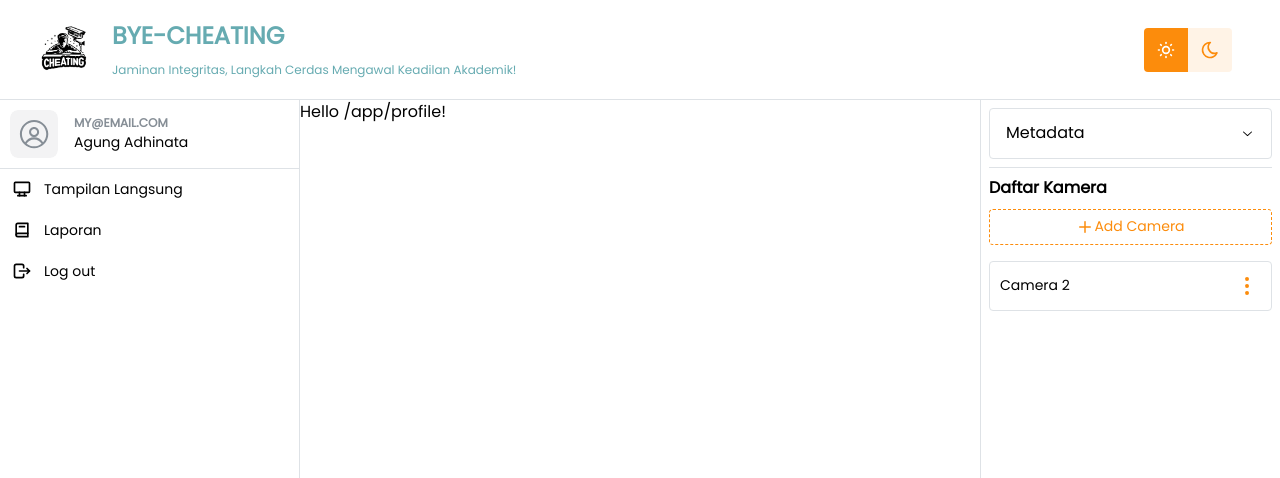
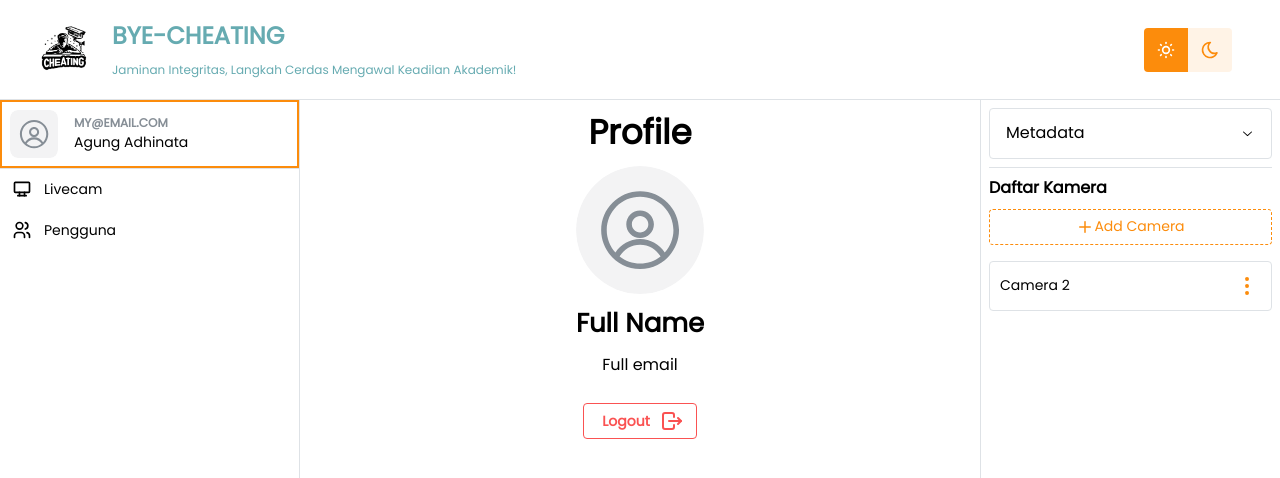
Before and after one commit to Kitastack/bye-cheating, a React (Vite) app in the folder frontend/: page /app/profile in a window 1280 px wide. Shown: the top 478 px of the page. Built offline with nearby package versions, Linux system fonts and the light colour scheme; no server answers.

Commit message:
feat: add profile page

```diff
--- a/frontend/src/components/sidebar/SidebarContent.tsx
+++ b/frontend/src/components/sidebar/SidebarContent.tsx
@@ -1,19 +1,19 @@
 import { Divider, NavLink } from "@mantine/core";
 import { useState } from "react";
-import { IconDeviceDesktop, IconBook2, IconLogout } from "@tabler/icons-react";
+import { IconDeviceDesktop, IconUsers } from "@tabler/icons-react";
 import { UserCardInfo } from "./UserInfo";
-import { useNavigate } from "@tanstack/react-router";
+import { useNavigate, useRouterState } from "@tanstack/react-router";
 
 const menuLists = [
   {
-    title: "Tampilan Langsung",
+    title: "Livecam",
     path: "/app",
     icon: <IconDeviceDesktop size={20} />,
   },
   {
-    title: "Laporan",
-    path: "/app/laporan",
-    icon: <IconBook2 size={20} />,
+    title: "Pengguna",
+    path: "/app/users",
+    icon: <IconUsers size={20} />,
   },
 ];
 
@@ -22,9 +22,7 @@ const menuLists = [
 //     <div className="flex min-h-6 items-center justify-center p-4">
 //       <img
 //         src="/LogoBgWhite.png"
-//         className={`float-left block h-12 w-12 duration-500 ${
-//           !open && "hidden"
-//         }`}
+//         className={`float-left block h-12 w-12 duration-500`}
 //       />
 //       <div className="p-1" />
 //       <Text variant="text">Dashboard</Text>
@@ -34,13 +32,14 @@ const menuLists = [
 
 export default function SidebarContent() {
   const navigate = useNavigate();
+  const router = useRouterState()
   const [active, setActive] = useState(
     menuLists.findIndex((item) => item.path == (location.pathname ?? "/app"))
   );
 
   return (
     <>
-      <UserCardInfo />
+      <UserCardInfo active={router.location.pathname == "/app/profile"} onClick={()=> navigate({to: "/app/profile"})} />
       <Divider my={""} />
       {menuLists.map((val, idx) => (
         <NavLink
@@ -49,24 +48,13 @@ export default function SidebarContent() {
           component={"button"}
           label={val.title}
           leftSection={val.icon}
-          active={active == idx}
+          active={val.path == router.location.pathname}
           onClick={() => {
             navigate({to: val.path});
             setActive(idx);
           }}
         />
       ))}
-      <NavLink
-        key={"logout"}
-        variant="subtle"
-        component="button"
-        label={"Log out"}
-        color="red"
-        leftSection={<IconLogout size={20} />}
-        onClick={() => {
-          console.log("logout");
-        }}
-      />
     </>
   );
 }
--- a/frontend/src/components/sidebar/UserInfo.tsx
+++ b/frontend/src/components/sidebar/UserInfo.tsx
@@ -2,9 +2,13 @@ import { Avatar, Group, Text, UnstyledButton } from "@mantine/core";
 
 
 
-export function UserCardInfo() {
+export function UserCardInfo({active, onClick}:{active: boolean, onClick: () => void}) {
   return (
-    <UnstyledButton style={{}} onClick={() => {}}>
+    <UnstyledButton style={{
+      outline: active ? "solid 2px var(--mantine-color-myColor-6)" : "solid 1px transparent",
+      outlineOffset: "-2px",
+      borderColor: "var(--mantine-color-myColor-6)",
+    }} onClick={onClick}>
       <Group wrap="nowrap" p={"xs"}>
         <Avatar size={48} radius={"md"} />
         <div>
--- /dev/null
+++ b/frontend/src/pages/app/ProfilePage.tsx
@@ -0,0 +1,17 @@
+import { Avatar, Button, Divider, Flex, Text, Title } from "@mantine/core";
+import { IconLogout } from "@tabler/icons-react";
+
+
+export function ProfilePage() {
+    return (
+        <Flex direction={"column"} gap={"sm"} p={"xs"} align={"center"} w={"100%"}>
+            <Title>Profile</Title>
+            <Avatar src={""} size={128}/>
+            <Title order={2}>Full Name</Title>
+            <Text>Full email</Text>
+            <Divider/>
+
+            <Button variant="outline" color="red" rightSection={<IconLogout/>} >Logout</Button>
+        </Flex>
+    )
+}
--- a/frontend/src/routes/app/profile.tsx
+++ b/frontend/src/routes/app/profile.tsx
@@ -1,5 +1,6 @@
+import { ProfilePage } from '@/pages/app/ProfilePage'
 import { createFileRoute } from '@tanstack/react-router'
 
 export const Route = createFileRoute('/app/profile')({
-  component: () => <div>Hello /app/profile!</div>
+  component: () => <ProfilePage/>
 })
```
